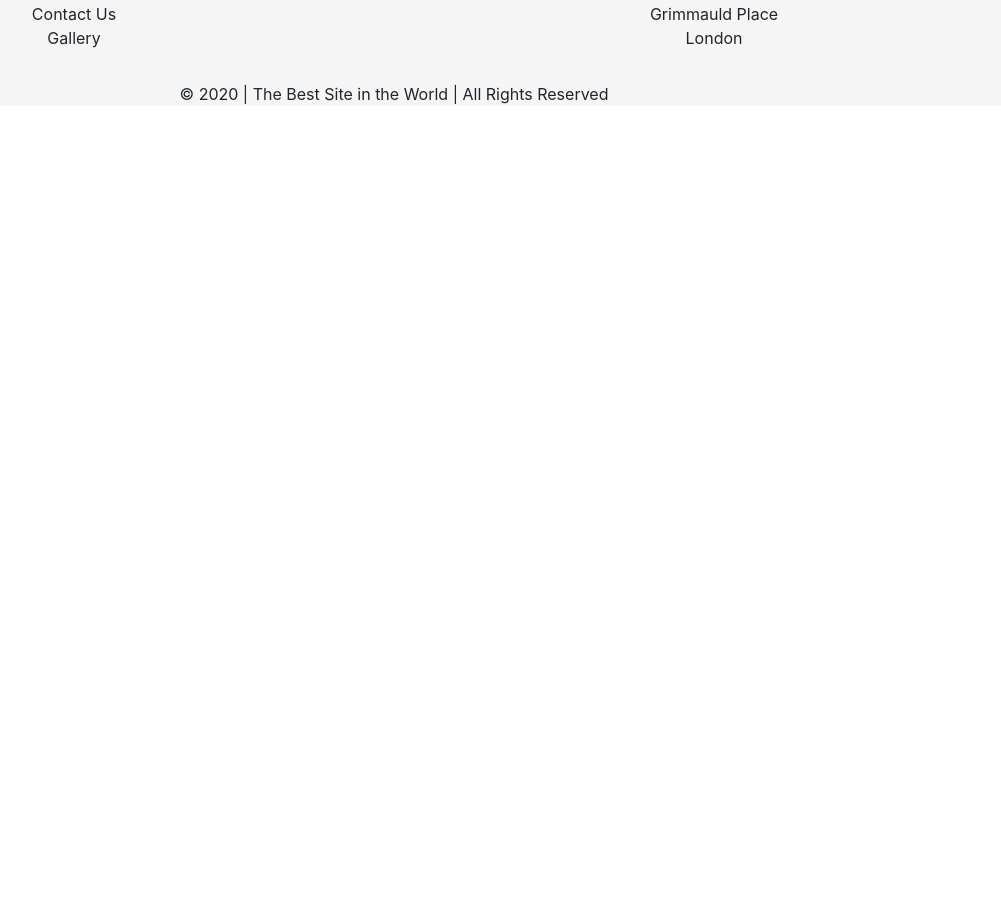
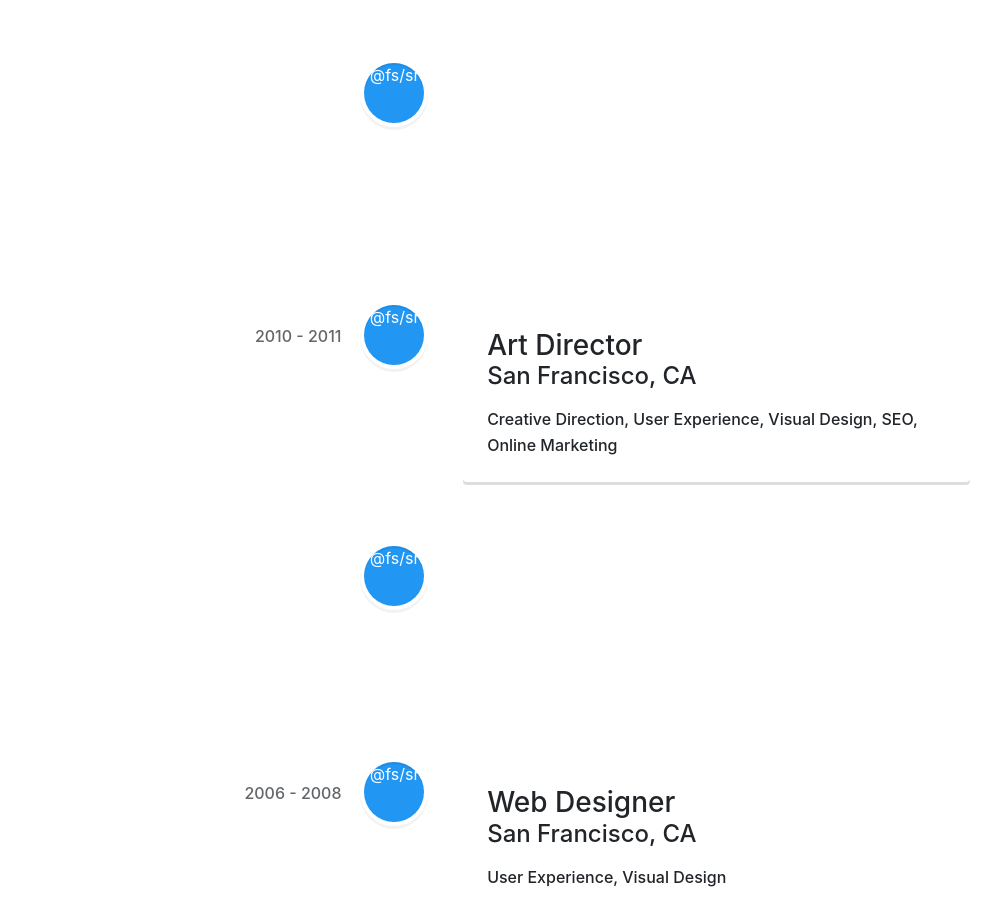
Before and after one commit to maheshn22/forengers-react-app, a React (Create React App) app: page /timeline in a window 1280 px wide. Shown: the part 180-1090 px from the top of the page, without its empty margins (246-1247 px from the left). Before the commit the page ends 800 px from the top, so only its background shows below. Built offline with nearby package versions, Linux system fonts and the light colour scheme.

Commit message:
timeline

```diff
--- a/package.json
+++ b/package.json
@@ -25,7 +25,8 @@
     "react-image-gallery": "^1.0.7",
     "react-router-dom": "^5.2.0",
     "react-scripts": "3.4.1",
-    "react-spring": "^8.0.27"
+    "react-spring": "^8.0.27",
+    "react-vertical-timeline-component": "^2.6.2"
   },
   "scripts": {
     "start": "node server.js",
--- a/src/components/Navigation.js
+++ b/src/components/Navigation.js
@@ -6,6 +6,8 @@ import HomePage from '../pages/HomePage'
 import AboutPage from '../pages/AboutPage'
 import ContactPage from '../pages/ContactPage'
 import Gallery from '../pages/Gallery'
+import Timeline from '../pages/Timeline'
+
 
 class Navigation extends Component {
 	constructor(props) {
@@ -16,6 +18,9 @@ class Navigation extends Component {
 				{ title: "Home", path: "/" },
 				{ title: "About", path: "/about" },
 				{ title: "Contact", path: "/contact" },
+				{ title: "Gallery", path: "/gallery" },
+				{ title: "Timeline", path: "/timeline" },
+
 			],
 			home: {
 				title: "The Best Home Page",
@@ -30,6 +35,9 @@ class Navigation extends Component {
 			},
 			gallery: {
 				title: "Gallery"
+			},
+			timeline: {
+				title: "Timeline"
 			}
 		}
 	}
@@ -49,6 +57,7 @@ class Navigation extends Component {
 									<Link className="nav-link" to="/about">About</Link>
 									<Link className="nav-link" to="/contact">Contact</Link>
 									<Link className="nav-link" to="/gallery">Gallery</Link>
+									<Link className="nav-link" to="/timeline">Timeline</Link>
 								</Nav>
 							</Navbar.Collapse>
 						</Navbar>
@@ -57,6 +66,7 @@ class Navigation extends Component {
 						<Route path="/about" exact render={() => <AboutPage title={this.state.about.title}/>}/>
 						<Route path="/contact" exact render={() => <ContactPage title={this.state.contact.title}/>}/>
 						<Route path="/gallery" exact render={() => <Gallery title={this.state.gallery.title}/>}/>
+						<Route path="/timeline" exact render={() => <Timeline title={this.state.timeline.title}/>}/>
 					</Container>
 
 				</Router>
--- /dev/null
+++ b/src/pages/Timeline.js
@@ -0,0 +1,108 @@
+import React from 'react'
+import Hero from '../components/Hero'
+
+import { VerticalTimeline, VerticalTimelineElement }  from 'react-vertical-timeline-component';
+import 'react-vertical-timeline-component/style.min.css';
+import Pokeball from '../assets/pokeball.png'
+
+function Timeline(props) {
+	return (
+		<div>
+		<Hero title={props.title} />
+		<VerticalTimeline>
+				<VerticalTimelineElement
+					className="vertical-timeline-element--work"
+					contentStyle={{ background: 'rgb(33, 150, 243)', color: '#fff' }}
+					contentArrowStyle={{ borderRight: '7px solid  rgb(33, 150, 243)' }}
+					date="2011 - present"
+					iconStyle={{ background: 'rgb(33, 150, 243)', color: '#fff' }}
+					icon={Pokeball}
+				>
+					<h3 className="vertical-timeline-element-title">Creative Director</h3>
+					<h4 className="vertical-timeline-element-subtitle">Miami, FL</h4>
+					<p>
+						Creative Direction, User Experience, Visual Design, Project Management, Team Leading
+					</p>
+				</VerticalTimelineElement>
+				<VerticalTimelineElement
+					className="vertical-timeline-element--work"
+					date="2010 - 2011"
+					iconStyle={{ background: 'rgb(33, 150, 243)', color: '#fff' }}
+					icon={Pokeball}
+				>
+					<h3 className="vertical-timeline-element-title">Art Director</h3>
+					<h4 className="vertical-timeline-element-subtitle">San Francisco, CA</h4>
+					<p>
+						Creative Direction, User Experience, Visual Design, SEO, Online Marketing
+					</p>
+				</VerticalTimelineElement>
+				<VerticalTimelineElement
+					className="vertical-timeline-element--work"
+					date="2008 - 2010"
+					iconStyle={{ background: 'rgb(33, 150, 243)', color: '#fff' }}
+					icon={Pokeball}
+				>
+					<h3 className="vertical-timeline-element-title">Web Designer</h3>
+					<h4 className="vertical-timeline-element-subtitle">Los Angeles, CA</h4>
+					<p>
+						User Experience, Visual Design
+					</p>
+				</VerticalTimelineElement>
+				<VerticalTimelineElement
+					className="vertical-timeline-element--work"
+					date="2006 - 2008"
+					iconStyle={{ background: 'rgb(33, 150, 243)', color: '#fff' }}
+					icon={Pokeball}
+				>
+					<h3 className="vertical-timeline-element-title">Web Designer</h3>
+					<h4 className="vertical-timeline-element-subtitle">San Francisco, CA</h4>
+					<p>
+						User Experience, Visual Design
+					</p>
+				</VerticalTimelineElement>
+				<VerticalTimelineElement
+					className="vertical-timeline-element--education"
+					date="April 2013"
+					iconStyle={{ background: 'rgb(233, 30, 99)', color: '#fff' }}
+					icon={Pokeball}
+				>
+					<h3 className="vertical-timeline-element-title">Content Marketing for Web, Mobile and Social Media</h3>
+					<h4 className="vertical-timeline-element-subtitle">Online Course</h4>
+					<p>
+						Strategy, Social Media
+					</p>
+				</VerticalTimelineElement>
+				<VerticalTimelineElement
+					className="vertical-timeline-element--education"
+					date="November 2012"
+					iconStyle={{ background: 'rgb(233, 30, 99)', color: '#fff' }}
+					icon={Pokeball}
+				>
+					<h3 className="vertical-timeline-element-title">Agile Development Scrum Master</h3>
+					<h4 className="vertical-timeline-element-subtitle">Certification</h4>
+					<p>
+						Creative Direction, User Experience, Visual Design
+					</p>
+				</VerticalTimelineElement>
+				<VerticalTimelineElement
+					className="vertical-timeline-element--education"
+					date="2002 - 2006"
+					iconStyle={{ background: 'rgb(233, 30, 99)', color: '#fff' }}
+					icon={Pokeball}
+				>
+					<h3 className="vertical-timeline-element-title">Bachelor of Science in Interactive Digital Media Visual Imaging</h3>
+					<h4 className="vertical-timeline-element-subtitle">Bachelor Degree</h4>
+					<p>
+						Creative Direction, Visual Design
+					</p>
+				</VerticalTimelineElement>
+				<VerticalTimelineElement
+					iconStyle={{ background: 'rgb(16, 204, 82)', color: '#fff' }}
+					icon= {Pokeball}
+				/>
+			</VerticalTimeline>
+		</div>
+	)
+}
+
+export default Timeline;
```
Also changed, not shown: src/assets/pokeball.png (added), 1 other file (tests, documents, lock files or other folders).
